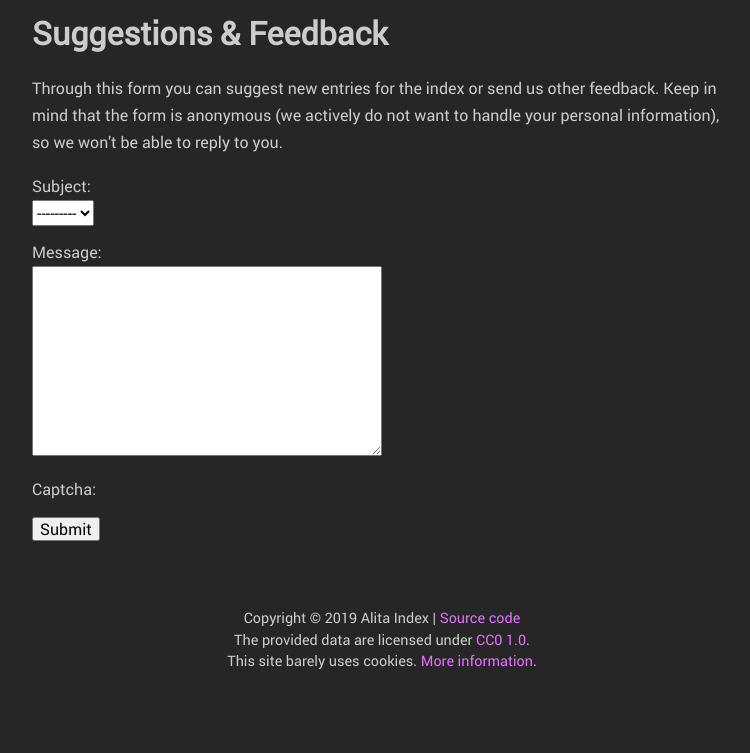
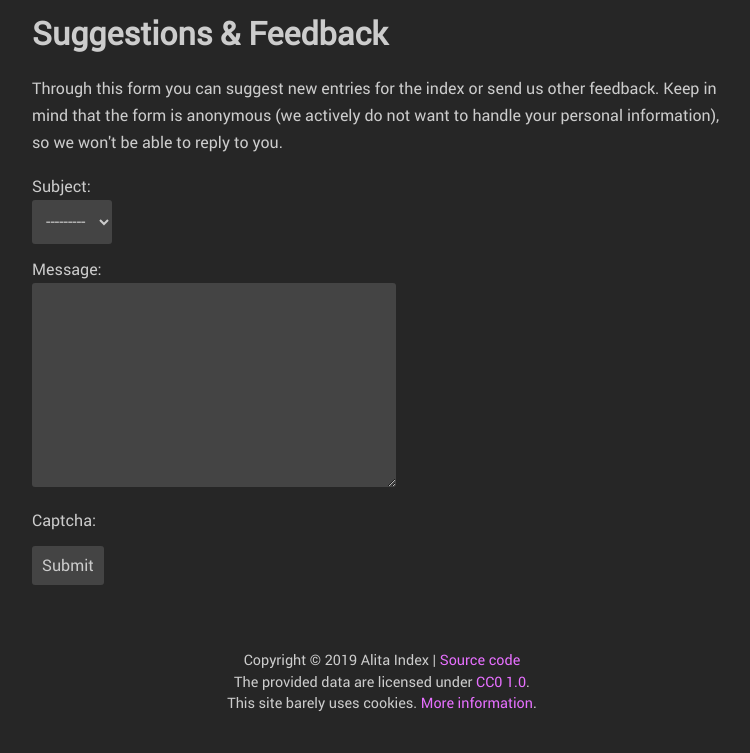
Before and after one commit to Caeglathatur/alita-index-2, a Django app: page /contact/ in a window 1280 px wide. Shown: the part 405-1158 px from the top of the page, without its empty margins (258-1008 px from the left). Before the commit the page ends 1074 px from the top, so only its background shows below. Run offline with Django 3.2, Linux system fonts and the light colour scheme; data that the repository does not hold is empty.

Commit message:
Style form elements

```diff
--- a/static/css/style.css
+++ b/static/css/style.css
@@ -33,6 +33,14 @@ a:hover, a:active {
 
 h1 {
     line-height: 1.3em;
+}
+
+input, textarea, select {
+    background-color: var(--highlight-bg-color);
+    border: none;
+    border-radius: var(--border-radius);
+    color: var(--text-color);
+    padding: 10px;
 }
 
 .content-box {
```
